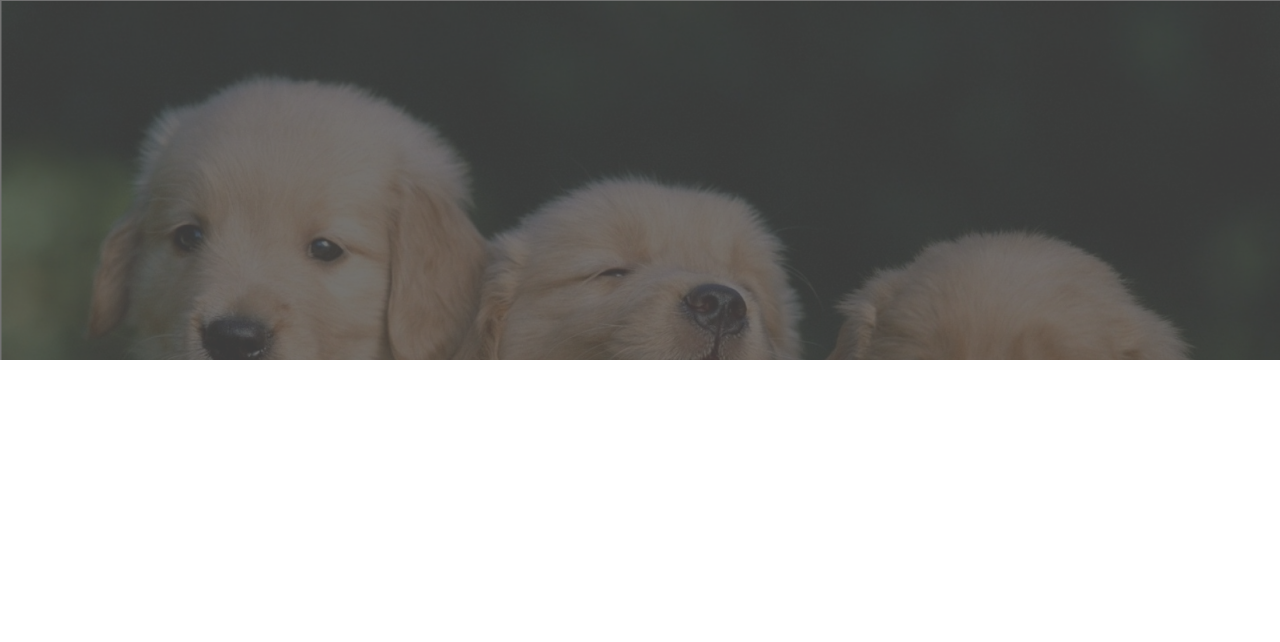
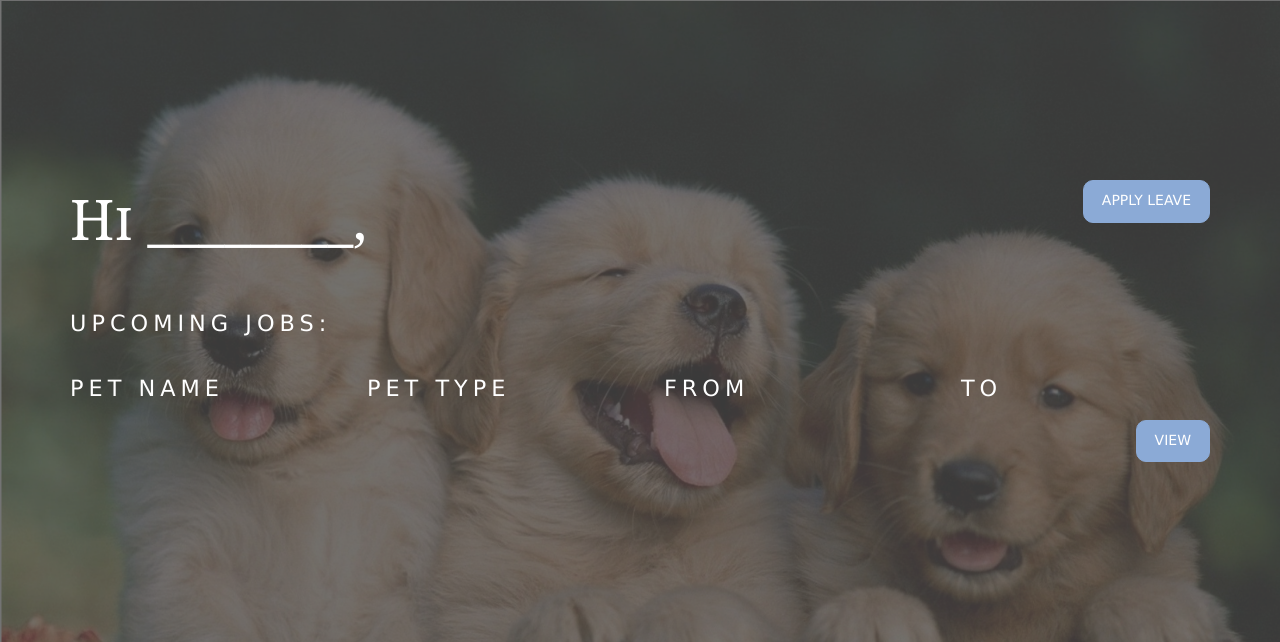
Before and after one commit to chuachengling/CS2102_2021_S1_Team7, a Flask app: template FlaskApp/templates/website temp/12_FT_home.html in a window 1280 px wide. Shown: the part 185-827 px from the top of the page. Before the commit the page ends 545 px from the top, so only its background shows below. Run offline with Flask 2, Linux system fonts and the light colour scheme; the template is opened without the code that fills it, so the values that code supplies are empty; some libraries are stand-ins or nearby versions.

Commit message:
Colin's Udpdate
edit to page 12 and page 5

```diff
--- a/FlaskApp/templates/website temp/12_FT_home.html
+++ b/FlaskApp/templates/website temp/12_FT_home.html
@@ -61,6 +61,45 @@
 <div class="wrapper bgded overlay" style="background-image:url('images/demo/backgrounds/bgg.png');">
   <div id="pageintro" class="hoc clear">
     <!-- ################################################################################################ -->
+    <article>
+      <div class="fl_left">
+        <h2 class="heading">Hi ________, </h2>
+      </div>
+      <div class="fl_right">
+        <a class="btn" href="13_FT_leave.html">Apply Leave</a>
+      </div>
+    </article>
+        <br>
+        <br>
+        <br>
+        <br>
+    <div class="row">
+
+    <article>
+      <br>
+      <h2 class="pageintro"></h2> <!-- fill name of PO -->
+      <p>Upcoming Jobs:</p>
+      <br>
+      <div class="one_quarter first">
+        <p> Pet Name</p>
+      </div>
+
+      <div class="one_quarter ">
+        <p>Pet Type</p>
+      </div>
+
+      <div class="one_quarter ">
+        <p>From</p>
+      </div>
+
+      <div class="one_quarter ">
+        <p>To</p>
+      </div>
+
+      <div class="fl_right ">
+        <a class="btn" href="#">View</a>
+      </div>
+    </article>
 </div>
 </div>
 </body>
--- a/FlaskApp/templates/website temp/5_PO_home.html
+++ b/FlaskApp/templates/website temp/5_PO_home.html
@@ -86,8 +86,9 @@
             <option value="Pet_name#3" style="color:grey">Pet_name#3</option> <!-- need to query the pets owned by the owner -->
             <option value="Pet_name#4" style="color:grey">Pet_name#4</option> <!-- need to query the pets owned by the owner -->
           </select>
+        </footer>
         </div>
-      </footer>
+
       <div class="one_quarter ">
       <p>From: </p>
         <input type="Date" id="Start" name="looking after start"
```
